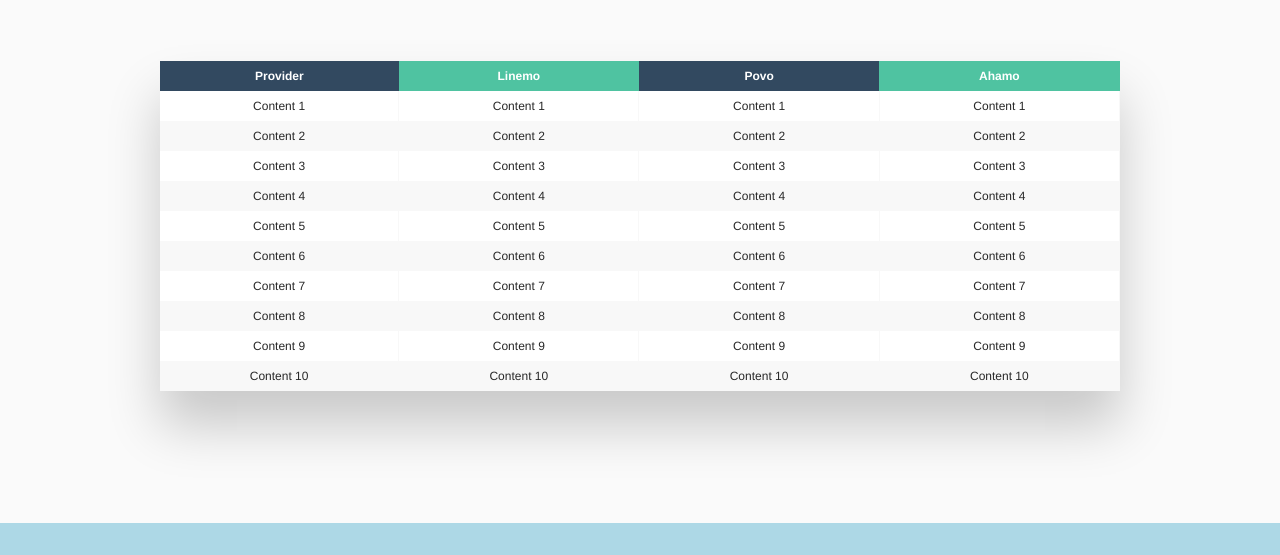
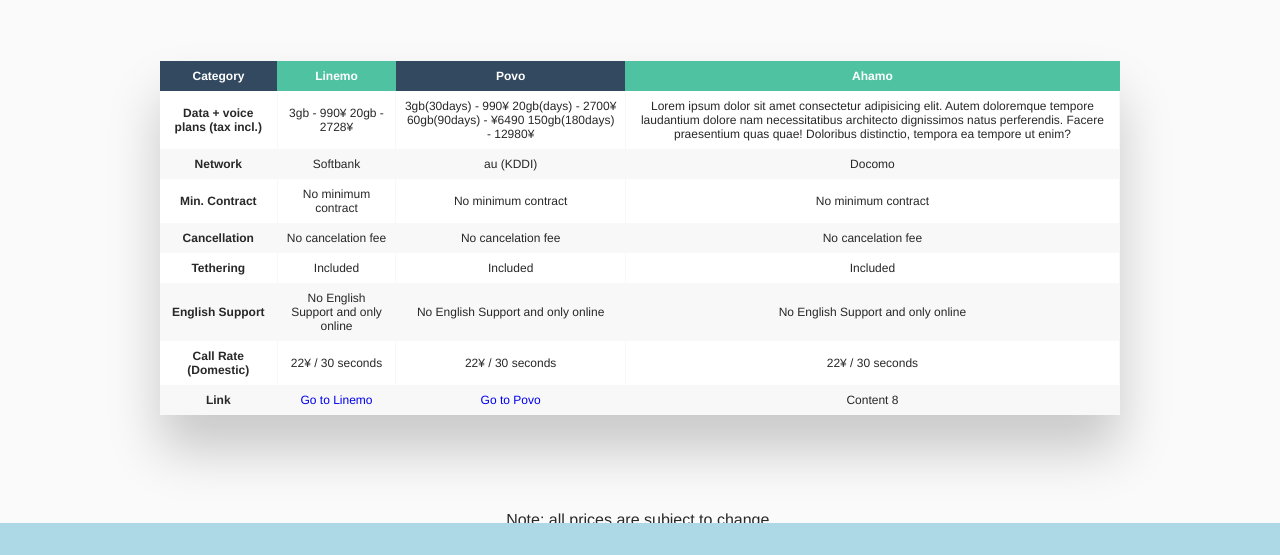
Before and after one commit to Gazwai/sim-provider-comparison, a plain HTML site: page index.html in a window 1280 px wide. Shown: the part 245-800 px from the top of the page. Drawn offline with Linux system fonts and the light colour scheme.

Commit message:
added class/id names and a small disclaimer

```diff
--- a/index.html
+++ b/index.html
@@ -41,22 +41,20 @@
       </header>
       <section class="page-frame-body">
         <div class="content-container-flex">
-          <div class="content-container-text">
-            <h1>Linemo vs Povo vs Ahamo</h1>
-            <p>
-              The big three Mobile service providers have their own cut price
-              offerings that finally give mobile phones user a choice without
-              going through a mnvo. In the chart below we pit them against each
-              other and help you decide which is best for you.
-            </p>
-          </div>
+          <h1>Linemo vs Povo vs Ahamo</h1>
+          <p>
+            The big three Mobile service providers have their own cut price
+            offerings that finally give mobile phones users a choice without
+            going through a third party mnvo. In the chart below we pit them
+            against each other and help you decide which is best for you.
+          </p>
         </div>
         <div class="content-container">
           <div class="table-wrapper">
             <table class="fl-table">
               <thead>
                 <tr>
-                  <th>Provider</th>
+                  <th><p id="category-header">Category</p><p id="provider-header">Provider</p></th>
                   <th>Linemo</th>
                   <th>Povo</th>
                   <th>Ahamo</th>
@@ -64,70 +62,68 @@
               </thead>
               <tbody>
                 <tr>
-                  <td>Content 1</td>
-                  <td>Content 1</td>
-                  <td>Content 1</td>
-                  <td>Content 1</td>
+                  <td class="category">Data + voice plans (tax incl.)</td>
+                  <td>3gb - 990¥ 20gb - 2728¥</td>
+                  <td>
+                    3gb(30days) - 990¥ 20gb(days) - 2700¥ 60gb(90days) - ¥6490
+                    150gb(180days) - 12980¥
+                  </td>
+                  <td>
+                    Lorem ipsum dolor sit amet consectetur adipisicing elit.
+                    Autem doloremque tempore laudantium dolore nam
+                    necessitatibus architecto dignissimos natus perferendis.
+                    Facere praesentium quas quae! Doloribus distinctio, tempora
+                    ea tempore ut enim?
+                  </td>
                 </tr>
                 <tr>
-                  <td>Content 2</td>
-                  <td>Content 2</td>
-                  <td>Content 2</td>
-                  <td>Content 2</td>
+                  <td class="category">Network</td>
+                  <td>Softbank</td>
+                  <td>au (KDDI)</td>
+                  <td>Docomo</td>
                 </tr>
                 <tr>
-                  <td>Content 3</td>
-                  <td>Content 3</td>
-                  <td>Content 3</td>
-                  <td>Content 3</td>
+                  <td class="category">Min. Contract</td>
+                  <td>No minimum contract</td>
+                  <td>No minimum contract</td>
+                  <td>No minimum contract</td>
                 </tr>
                 <tr>
-                  <td>Content 4</td>
-                  <td>Content 4</td>
-                  <td>Content 4</td>
-                  <td>Content 4</td>
+                  <td class="category">Cancellation</td>
+                  <td>No cancelation fee</td>
+                  <td>No cancelation fee</td>
+                  <td>No cancelation fee</td>
                 </tr>
                 <tr>
-                  <td>Content 5</td>
-                  <td>Content 5</td>
-                  <td>Content 5</td>
-                  <td>Content 5</td>
+                  <td class="category">Tethering</td>
+                  <td>Included</td>
+                  <td>Included</td>
+                  <td>Included</td>
                 </tr>
                 <tr>
-                  <td>Content 6</td>
-                  <td>Content 6</td>
-                  <td>Content 6</td>
-                  <td>Content 6</td>
+                  <td class="category">English Support</td>
+                  <td>No English Support and only online</td>
+                  <td>No English Support and only online</td>
+                  <td>No English Support and only online</td>
                 </tr>
                 <tr>
-                  <td>Content 7</td>
-                  <td>Content 7</td>
-                  <td>Content 7</td>
-                  <td>Content 7</td>
+                  <td class="category">Call Rate (Domestic)</td>
+                  <td>22¥ / 30 seconds</td>
+                  <td>22¥ / 30 seconds</td>
+                  <td>22¥ / 30 seconds</td>
                 </tr>
                 <tr>
-                  <td>Content 8</td>
-                  <td>Content 8</td>
-                  <td>Content 8</td>
+                  <td class="category">Link</td>
+                  <td><a href="https://www.linemo.jp/">Go to Linemo</a></td>
+                  <td><a href="https://povo.jp/">Go to Povo</a></td>
                   <td>Content 8</td>
                 </tr>
-                <tr>
-                  <td>Content 9</td>
-                  <td>Content 9</td>
-                  <td>Content 9</td>
-                  <td>Content 9</td>
-                </tr>
-                <tr>
-                  <td>Content 10</td>
-                  <td>Content 10</td>
-                  <td>Content 10</td>
-                  <td>Content 10</td>
-                </tr>
               </tbody>
-
-              <tbody></tbody>
             </table>
           </div>
+        </div>
+        <div class="content-container-flex">
+          <p>Note: all prices are subject to change.</p>
         </div>
       </section>
       <footer class="page-frame-footer"></footer>
```
